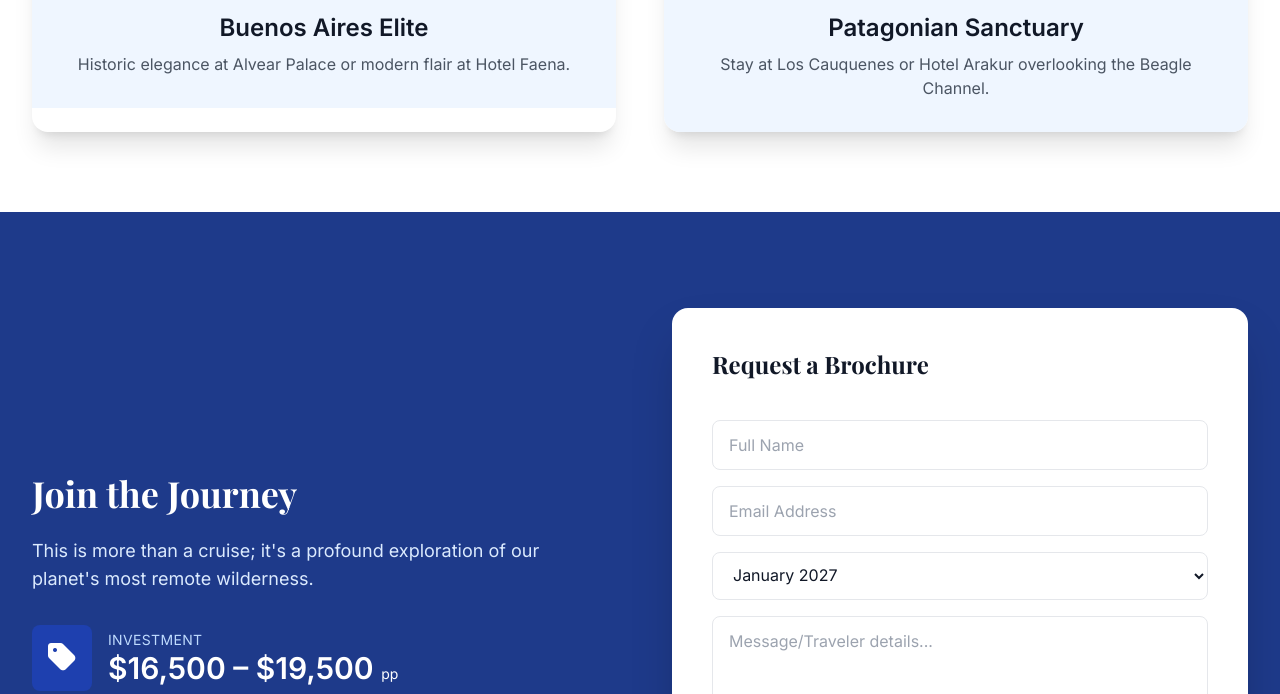
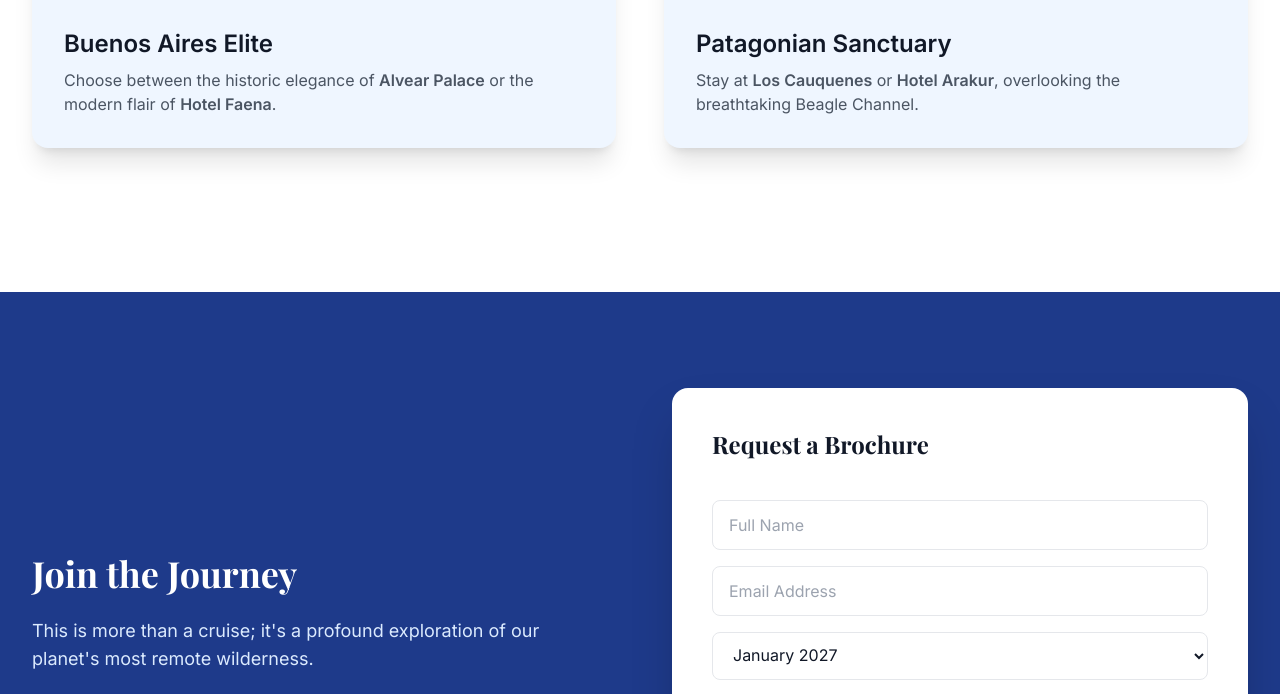
Before and after one commit to MIAMIX-io/globalmix-site, a Jekyll site: the page travelantarctic.html, which Jekyll copies as it is, in a window 1280 px wide and 900 px high, scrolled down 2568 px, cut to the strip 206-900 px from the top of the window. Built offline with Jekyll 4.4.1, drawn with Linux system fonts in a browser that asks for light colours; nearby versions of some CDN libraries.

Commit message:
Update travelantarctic.html

```diff
--- a/travelantarctic.html
+++ b/travelantarctic.html
@@ -145,27 +145,36 @@
         </div>
     </section>
 
-    <section id="hotels" class="py-20 bg-white text-center">
-        <div class="max-w-7xl mx-auto px-4 sm:px-6 lg:px-8">
-            <h2 class="text-4xl font-bold mb-16">World-Class Accommodations</h2>
-            <div class="grid grid-cols-1 md:grid-cols-2 gap-12">
-                <div class="group overflow-hidden rounded-2xl shadow-xl">
-                    <img src="https://images.unsplash.com/photo-1566073771259-6a8506099945?auto=format&fit=crop&w=800&q=80" class="w-full h-80 object-cover transition duration-500 group-hover:scale-110">
-                    <div class="p-8 bg-blue-50">
-                        <h4 class="text-2xl font-bold mb-2">Buenos Aires Elite</h4>
-                        <p class="text-gray-600">Historic elegance at Alvear Palace or modern flair at Hotel Faena.</p>
-                    </div>
+    <section id="hotels" class="py-24 bg-white">
+    <div class="max-w-7xl mx-auto px-4 sm:px-6 lg:px-8">
+        <h2 class="text-4xl font-bold text-center mb-16 text-gray-900">World-Class Accommodations</h2>
+        <div class="grid grid-cols-1 md:grid-cols-2 gap-12 mb-12"> <div class="group overflow-hidden rounded-2xl shadow-xl flex flex-col h-full bg-blue-50">
+                <div class="h-80 overflow-hidden">
+                    <img src="https://images.unsplash.com/photo-1566073771259-6a8506099945?auto=format&fit=crop&w=800&q=80"
+                         alt="Alvear Palace"
+                         class="w-full h-full object-cover transition duration-500 group-hover:scale-110">
                 </div>
-                <div class="group overflow-hidden rounded-2xl shadow-xl">
-                    <img src="https://images.unsplash.com/photo-1542314831-068cd1dbfeeb?auto=format&fit=crop&w=800&q=80" class="w-full h-80 object-cover transition duration-500 group-hover:scale-110">
-                    <div class="p-8 bg-blue-50">
-                        <h4 class="text-2xl font-bold mb-2">Patagonian Sanctuary</h4>
-                        <p class="text-gray-600">Stay at Los Cauquenes or Hotel Arakur overlooking the Beagle Channel.</p>
-                    </div>
+                <div class="p-8 flex-grow">
+                    <h4 class="text-2xl font-bold mb-2 text-gray-900">Buenos Aires Elite</h4>
+                    <p class="text-gray-600">Choose between the historic elegance of <strong>Alvear Palace</strong> or the modern flair of <strong>Hotel Faena</strong>.</p>
                 </div>
             </div>
+
+            <div class="group overflow-hidden rounded-2xl shadow-xl flex flex-col h-full bg-blue-50">
+                <div class="h-80 overflow-hidden">
+                    <img src="https://images.unsplash.com/photo-1542314831-068cd1dbfeeb?auto=format&fit=crop&w=800&q=80"
+                         alt="Los Cauquenes"
+                         class="w-full h-full object-cover transition duration-500 group-hover:scale-110">
+                </div>
+                <div class="p-8 flex-grow">
+                    <h4 class="text-2xl font-bold mb-2 text-gray-900">Patagonian Sanctuary</h4>
+                    <p class="text-gray-600">Stay at <strong>Los Cauquenes</strong> or <strong>Hotel Arakur</strong>, overlooking the breathtaking Beagle Channel.</p>
+                </div>
+            </div>
+
         </div>
-    </section>
+    </div>
+</section>
 
     <section id="details" class="py-24 bg-blue-900 text-white">
         <div class="max-w-7xl mx-auto px-4 sm:px-6 lg:px-8">
```
